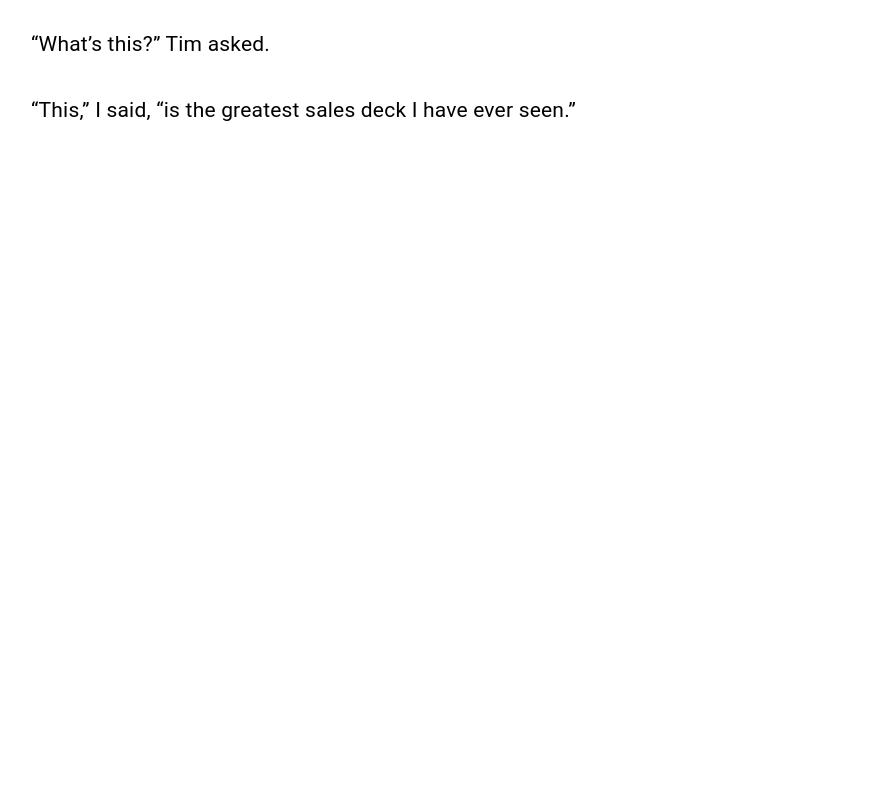
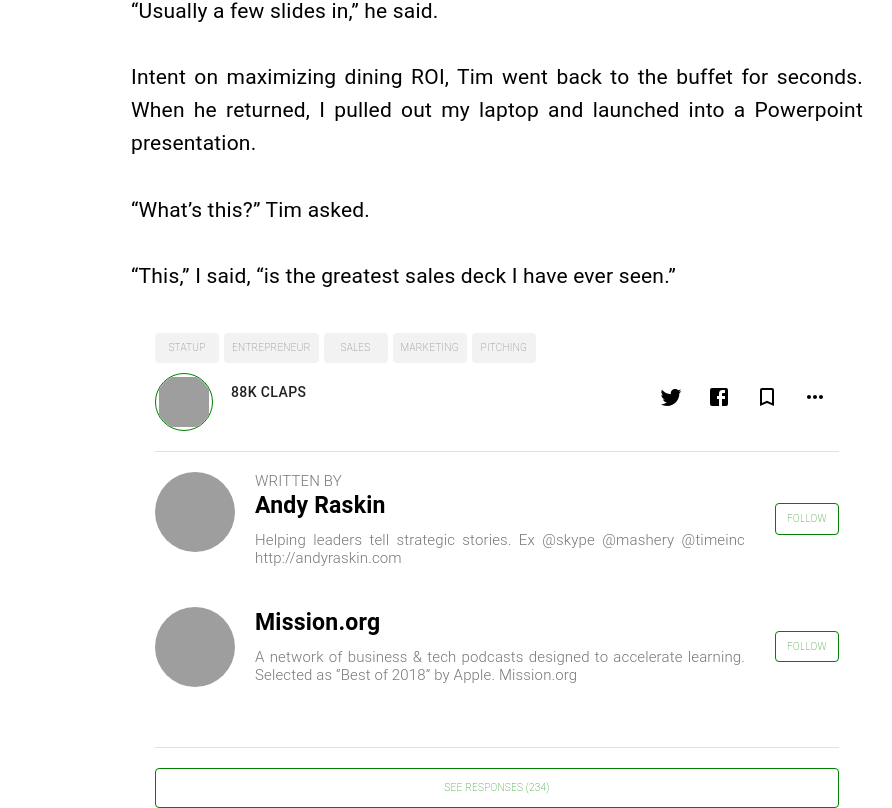
Before and after one commit to samtbng/Medium_Samuel_DW13AMC6V, a React (Create React App) app: page /ArticleDetails in a window 1280 px wide. Shown: the part 1485-2293 px from the top of the page, without its empty margins (143-1035 px from the left). Before the commit the page ends 1612 px from the top, so only its background shows below. Built offline with nearby package versions, Linux system fonts and the light colour scheme; grey boxes are pictures that could not be loaded.

Commit message:
7.Follow

```diff
--- a/src/App.css
+++ b/src/App.css
@@ -31,9 +31,19 @@
   font-size: calc(10px + 2vmin);
   color: black;
 }
-
 .App-link {
   color: green;
+}
+.menu-item {
+  padding: 0 40px;
+  margin: 5px 10px;
+  user-select: none;
+  cursor: pointer;
+  border: none;
+}
+.scroll-menu-arrow {
+  padding: 20px;
+  cursor: pointer;
 }
 
 @keyframes App-logo-spin {
--- /dev/null
+++ b/src/components/Follow.js
@@ -0,0 +1,147 @@
+import React from 'react';
+import {makeStyles} from '@material-ui/core/styles';
+import {Container, Button, Avatar, IconButton, Divider,Typography} from '@material-ui/core';
+import TwitterIcon from '@material-ui/icons/Twitter';
+import FacebookIcon from '@material-ui/icons/Facebook';
+import BookmarkIcon from '@material-ui/icons/BookmarkBorder';
+import MoreHorizIcon from '@material-ui/icons/MoreHoriz';
+
+const listProfile = [
+    {
+        id:1,
+        author:"WRITTEN BY",
+        avatar:"https://miro.medium.com/fit/c/128/128/1*w1dyAyH5Pc_XysvAyd3C_Q.jpeg",
+        name:"Andy Raskin",
+        bio:"Helping leaders tell strategic stories. Ex @skype @mashery @timeinc http://andyraskin.com",
+    },
+    {
+        id:2,
+        avatar:"https://miro.medium.com/fit/c/80/80/1*kFWwYehzjJIhgw8hTygfHw.png",
+        name:"Mission.org",
+        bio:"A network of business & tech podcasts designed to accelerate learning. Selected as “Best of 2018” by Apple. Mission.org",
+    }
+]
+const useStyles = makeStyles(theme => ({
+    root: {
+      flexGrow: 1
+    },
+    clap: {
+        width: 50,
+        height: 50,
+        border:"1px green solid",
+        padding:"3px",
+      },
+    avatar:{
+        width:80,
+        height:80,
+    },
+    author:{
+        lineHeight:"18px",
+        fontSize:"15px",
+        fontWeight:"300",
+    },
+    name:{
+        lineHeight:"31px",
+        fontSize:"23px",
+        fontWeight:"600",
+        marginBottom:"10px",
+    },
+    bio:{
+        lineHeight:"18px",
+        fontSize:"15px",
+        fontWeight:"300",
+    }
+  }));
+const related = [
+    {
+    id:1,
+    name:"Statup"
+},
+{
+    id:2,
+    name:"Entrepreneur"
+},
+{
+    id:3,
+    name:"Sales"
+},
+{
+    id:4,
+    name:"Marketing"
+},
+{
+    id:5,
+    name:"Pitching"
+},
+]
+
+export default function CategoryPage() {
+    const classes = useStyles();
+return(
+    <Container className={classes.root}>
+        <div style={{flex:1, flexDirection:"column", display:"flex"}}>
+            <div style={{flex:1, flexDirection:"row", display:"flex", margin:"10px 0 10px 0"}}>
+                {related.map(item =>
+                    <Button style={{marginRight:"5px", background:"rgba(0, 0, 0, 0.05)",color:"rgba(0, 0, 0, 0.54)", fontSize:"10px", fontWeight:"200"}}>{item.name}</Button>
+                    )}
+            </div>
+            <div style={{flex:1, flexDirection:"row", display:"flex"}}>
+                <div style={{marginRight:"10px"}}>
+                <Avatar className={classes.clap} alt="Claps" src={"https://static.thenounproject.com/png/1085294-200.png"} />
+                </div>
+                <div style={{flex:1, flexDirection:"row", display:"flex"}}>
+                    <Button style={{height:"40px"}}>
+                        88K Claps
+                    </Button>
+                </div>
+                <div>
+                        <IconButton
+                            color="inherit"
+                        >
+                            <TwitterIcon/>
+                        </IconButton>
+                        <IconButton
+                            color="inherit"
+                        >
+                            <FacebookIcon/>
+                        </IconButton>
+                        <IconButton
+                            color="inherit"
+                        >
+                            <BookmarkIcon/>
+                        </IconButton>
+                        <IconButton
+                            color="inherit"
+                        >
+                            <MoreHorizIcon/>
+                        </IconButton>
+                    </div>
+                </div>
+                <Divider style={{margin:"20px 0 20px 0"}} />
+                <div>
+                    {listProfile.map(items =>
+                        <div style={{flex:1, flexDirection:"row", display:"flex",marginBottom:"40px"}}>
+                            <div style={{marginRight:"20px"}}>
+                                <Avatar className={classes.avatar} alt={items.name} src={items.avatar} />
+                            </div>
+                            <div style={{flex:1, flexDirection:"column", display:"flex", paddingRight:"30px"}}>
+                                <Typography  color="textSecondary" className={classes.author}>{items.author}</Typography>
+                                <Typography className={classes.name}>{items.name}</Typography>
+                                <Typography  color="textSecondary" className={classes.bio}>{items.bio}</Typography>
+                            </div>
+                            <div style={{display:'flex', flexDirection: "column", justifyContent: "center"}}>
+                                <Button style={{color:"green", border:"1px green solid", fontSize:"10px", fontWeight:"200"}}>Follow</Button>
+                            </div>
+                        </div>
+                    )}
+                </div>
+                <Divider style={{margin:"20px 0 20px 0"}} />
+                    <div style={{flex:1, flexDirection:"column", display:"flex",}}>
+                        <Button style={{height:"40px",color:"green",border:"1px green solid", fontSize:"10px", fontWeight:"200"}}>
+                            See Responses (234)
+                        </Button>
+                    </div>
+            </div>
+    </Container>
+);
+}
--- a/src/components/Navigation.js
+++ b/src/components/Navigation.js
@@ -1,38 +1,82 @@
-import React from 'react';
-import { makeStyles } from '@material-ui/core/styles';
-import AppBar from '@material-ui/core/AppBar';
-import Toolbar from '@material-ui/core/Toolbar';
-import Button from '@material-ui/core/Button';
+import React, { Component } from 'react';
+import ScrollMenu from 'react-horizontal-scrolling-menu';
 import {Link} from 'react-router-dom';
+import '../App.css';
 
-const useStyles = makeStyles(theme => ({
-  root: {
-    flexGrow: 1,
-  },
-  title: {
-    flexGrow: 1,
-  },
-}));
+// list of items
+const list = [
+  { name: 'Home', url:"/"},
+  { name: 'One Zero', url:"/CategoryPage"},
+  { name: 'Elemental', url:"/"},
+  { name: 'Zora', url:"/"},
+  { name: 'Force', url:"/"},
+  { name: 'Human Parts', url:"/"},
+  { name: 'Marker', url:"/"},
+  { name: 'Zora', url:"/"},
+  { name: 'Heated', url:"/"},
+  { name: 'Modus', url:"/"},
+  { name: 'More', url:"/"},
+];
 
-export default function Home() {
-  const classes = useStyles();
+// One item component
+// selected prop will be passed
+const MenuItem = ({text, selected}) => {
+  return <div
+    className={`menu-item ${selected ? 'active' : ''}`}
+    >{text}</div>;
+};
+
+// All items component
+// Important! add unique key
+export const Menu = (list, selected) =>
+  list.map(items => {
+    return <Link to={items.url}><MenuItem text={items.name} key={items.name} selected={selected} /></Link>;
+  });
+
+const Arrow = ({ text, className }) => {
   return (
-    <div className={classes.root} style={{position:'sticky', top:"0", zIndex:"1000"}}>
-      <AppBar position="static" elevation="0" style={{background:"white", alignItems:"center"}}>
-        <Toolbar>
-          <Button>Home</Button>
-          <Link to="/CategoryPage"><Button>One Zero</Button></Link>
-          <Button>Elemental</Button>
-          <Button>Zora</Button>
-          <Button>Force</Button>
-          <Button>Human Parts</Button>
-          <Button>Marker</Button>
-          <Button>Zora</Button>
-          <Button>Heated</Button>
-          <Button>Modus</Button>
-          <Button>More</Button>
-        </Toolbar>
-      </AppBar>
-    </div>
+    <div
+      className={className}
+    >{text}</div>
   );
+};
+const ArrowLeft = Arrow({ text: '<', className: 'arrow-prev' });
+const ArrowRight = Arrow({ text: '>', className: 'arrow-next' });
+
+const selected = '';
+
+class Navigation extends Component {
+  constructor(props) {
+    super(props);
+    // call it again if items count changes
+    this.menuItems = Menu(list, selected);
+  }
+
+  state = {
+    selected
+  };
+
+  onSelect = key => {
+    this.setState({ selected: key });
+  }
+
+
+  render() {
+    const { selected } = this.state;
+    // Create menu from items
+    const menu = this.menuItems;
+
+    return (
+      <div className="App">
+        <ScrollMenu
+          data={menu}
+          arrowLeft={ArrowLeft}
+          arrowRight={ArrowRight}
+          selected={selected}
+          onSelect={this.onSelect}
+        />
+      </div>
+    );
+  }
 }
+export default Navigation
--- a/src/components/Register.js
+++ b/src/components/Register.js
@@ -71,10 +71,10 @@ export default function Register() {
       <Dialog className={classes.dialog} maxWidth="md" maxHeight="md" open={open} onClose={handleClose} aria-labelledby="customized-dialog-title">
         <div style={{alignItems:"center"}} >
           <Grid maxwidth="md" maxHeight="md" container justify="center" spacing={0}>
-          <Grid item xs>
+          <Grid item xs={12} sm={3}>
           <img src="./left.png" alt=""></img>
           </Grid>
-          <Grid item xs>
+          <Grid item xs={12} sm={6}>
            <div  className={classes.middleBox} >
              <div className={classes.headerBox}>
                 <DialogTitle id="customized-dialog-title"><p className={classes.headerText}>Join Medium.</p></DialogTitle>
@@ -134,7 +134,7 @@ export default function Register() {
                  </div>
                 </div>
               </Grid>
-              <Grid item xs>
+              <Grid item xs={12} sm={3}>
                 <img src="./right.png" alt=""></img>
               </Grid>
             </Grid>
--- a/src/contents/ArticleDetails.js
+++ b/src/contents/ArticleDetails.js
@@ -10,6 +10,7 @@ import TwitterIcon from '@material-ui/icons/Twitter';
 import FacebookIcon from '@material-ui/icons/Facebook';
 import BookmarkIcon from '@material-ui/icons/BookmarkBorder';
 import LinkedInIcon from '@material-ui/icons/LinkedIn';
+import Follow from '../components/Follow';
 
 
 
@@ -86,7 +87,7 @@ export default function CategoryPage() {
                     <Typography variant="caption">Photo by Olu Eletu</Typography>
                 </div>
             </div>
-            <div style={{textAlign:"justify", flex:1, flexDirection:"column", display:"flex", padding:"0 150px 0 150px"}}>
+            <div style={{textAlign:"justify", flex:1, flexDirection:"column", display:"flex", padding:"0 250px 0 250px"}}>
                 <div style={{marginBottom:"20px"}}>
                     <Typography className={classes.header}>
                         The Greatest Sales Deck I’ve Ever Seen
@@ -102,7 +103,7 @@ export default function CategoryPage() {
                     <div style={{flex:1, flexDirection:"column", display:"flex"}}>
                         <div>
                             <Typography className={classes.profileName} variant="caption"style={{marginRight:"6px"}}>Andy Raskin</Typography>
-                            <Button className={classes.follow} variant="outlined" color="green">Follow</Button>
+                            <Button className={classes.follow} style={{border:"1px green solid", color:"green"}}>Follow</Button>
                         </div>
                         <div>
                             <Typography className={classes.profileName} color="textSecondary">
@@ -124,16 +125,17 @@ export default function CategoryPage() {
                         <IconButton
                             color="inherit"
                         >
-                            <BookmarkIcon/>
+                            <LinkedInIcon/>
                         </IconButton>
                         <IconButton
                             color="inherit"
                         >
-                            <LinkedInIcon/>
+                            <BookmarkIcon/>
                         </IconButton>
+
                     </div>
                 </div>
-                <div className={classes.article}>
+                <div className={classes.article} style={{marginBottom:"30px"}}>
                     <Typography className={classes.article}>
                         A few months ago, my friend Tim took a new sales job at a Series C tech company that had raised over $60 million from A-list investors.
                         He’s one of the best salespeople I know, but soon after starting, he emailed me to say he was struggling.
@@ -163,6 +165,9 @@ export default function CategoryPage() {
                         “This,” I said, “is the greatest sales deck I have ever seen.”
                     </Typography>
                 </div>
+
+                    <Follow/>
+
             </div>
         </Container>
     );
```
